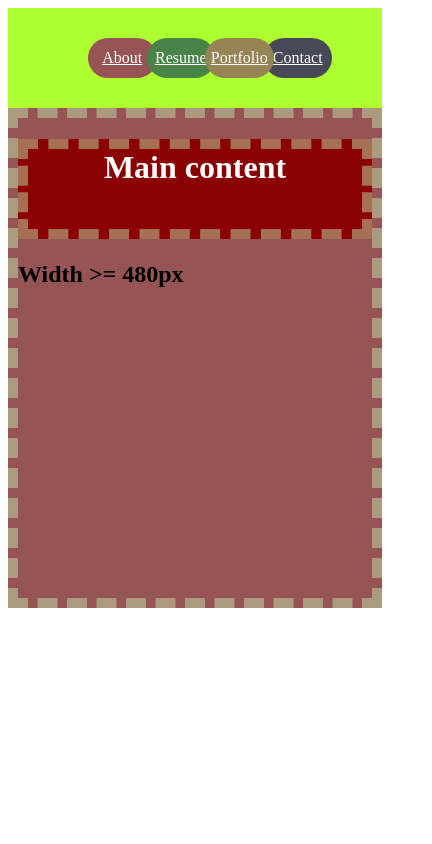
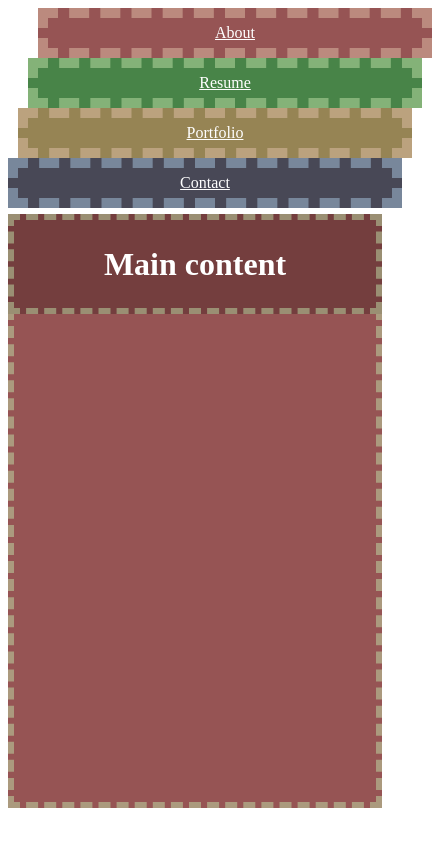
Before and after one commit to squiffy91/swift-academy-homeworks, a plain HTML site: page martopetkov/test01/tes01.html in a window 390 px wide. Shown: the whole page, 432 px wide, since content can reach past the window. Drawn offline with Linux system fonts and the light colour scheme.

Commit message:
Homework8-zadacha ot test
hover
focus
visited

```diff
--- a/martopetkov/test01/small-test01.css
+++ b/martopetkov/test01/small-test01.css
@@ -1,5 +1,6 @@
 nav {
-
+    display:block;
+    border-radius: none;
 
     background-color: greenyellow;
 /*
@@ -18,6 +19,9 @@ nav {
 }
 
 .btn {
+
+    border-radius: none;
+    display:block;
     width: 100%;
     height: 40px;
     border: none;
--- a/martopetkov/test01/tes01.css
+++ b/martopetkov/test01/tes01.css
@@ -11,10 +11,48 @@ nav {
     justify-content: center;
     width: 120px;
     height: 120px;
-
-    border-radius: 120px;
+    border-radius: 100%;
     color: white;
 }
+
+.btn:hover {
+    transform: scale(1.1, 1.1) translate(0px, -12px);
+    transition: .3s transform;
+
+}
+
+.btn:visited {
+    color: white;
+}
+
+.btn:focus {
+    /*        border: rgba(255, 102, 0, .7 )10px dashed;*/
+    transform: rotate(10deg);
+}
+
+
+/* start of @media */
+
+@media (max-width: 480px) {
+
+    nav {
+        display: block;
+        width: 100%;
+        padding: 0px;
+
+    }
+    .btn {
+        width: 100%;
+        border-radius: 0;
+        height: 30px;
+
+    }
+    .btn:hover {
+        transform: none;
+    }
+
+}
+/* end of @media */
 
 .btn-red {
     background-color: #965454;
@@ -47,15 +85,24 @@ main {
     background-color: #965454;
     width: 800px;
     height: 500px;
-    border: rgba(192, 224, 168, .5) 10px dashed;
+    border: rgba(192, 224, 168, .5) 6px dashed;
     box-sizing: border-box;
     max-width: 100%;
 }
 
 h1 {
-    background-color: darkred;
+    margin: 0 auto;
+    box-sizing: border-box;
+    max-width: 100%;
+    background-color: #743e3e;
     color: white;
-    height: 80px;
-    border: rgba(192, 224, 168, .5) 10px dashed;
-    text-align: center;
+    width: 800px;
+    height: 100px;
+    border: rgba(192, 224, 168, .5) 6px dashed;
+    /*    text-align: center;*/
+    display: flex;
+    align-items: center;
+    justify-content: center;
+    position: relative;
+    top: 6px;
 }
--- a/martopetkov/test01/tes01.html
+++ b/martopetkov/test01/tes01.html
@@ -7,25 +7,27 @@
 
     <title>Test01</title>
     <link rel="stylesheet" href="tes01.css">
-    <link rel="stylesheet" media="(max-width: 480px)" href="small-test01.css">
+<!--    <link rel="stylesheet" media="(max-width: 480px)" href="small-test01.css">-->
 
 </head>
 
 <body>
 
-<nav class="nav">
-<a href="" class="btn btn-red">About</a>
-<a href="" class="btn btn-green">Resume</a>
-<a href="" class="btn btn-yellow">Portfolio</a>
-<a href="" class="btn btn-blue">Contact</a>
-</nav>
+    <nav>
+        <a href="" class="btn btn-red">About</a>
+        <a href="" class="btn btn-green">Resume</a>
+        <a href="" class="btn btn-yellow">Portfolio</a>
+        <a href="" class="btn btn-blue">Contact</a>
+    </nav>
 
+    <h1>Main content</h1>
+    <main id="main">
 
-    <main id="main">
-        <h1>Main content</h1>
+<!--
         <section>
-            <h2>Width &gt;= 480px</h2>
+            <h2></h2>
         </section>
+-->
     </main>
 
 
```
